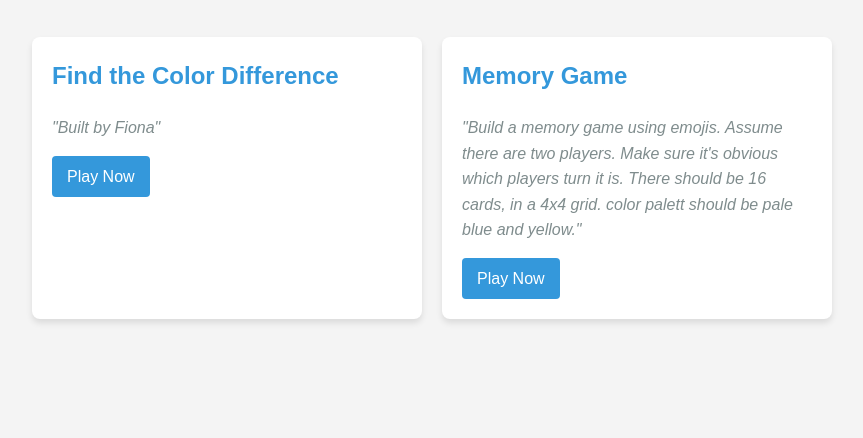
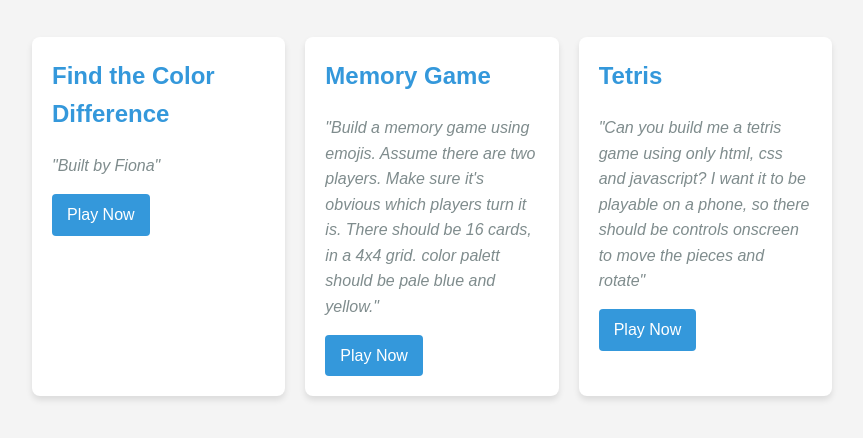
Before and after one commit to stacey-gammon/games, a plain HTML site: page index.html in a window 1280 px wide. Shown: the part 96-534 px from the top of the page, without its empty margins (208-1071 px from the left). Drawn offline with Linux system fonts and the light colour scheme.

Commit message:
Update index.html

```diff
--- a/index.html
+++ b/index.html
@@ -79,6 +79,11 @@
                 title: "Memory Game",
                 prompt: "Build a memory game using emojis. Assume there are two players. Make sure it's obvious which players turn it is. There should be 16 cards, in a 4x4 grid. color palett should be pale blue and yellow.",
                 link: "./memory_game.html"
+            },
+            {
+                title: "Tetris",
+                prompt: "Can you build me a tetris game using only html, css and javascript? I want it to be playable on a phone, so there should be controls onscreen to move the pieces and rotate",
+                link: "./tetris.html"
             }
         ];
 
```
